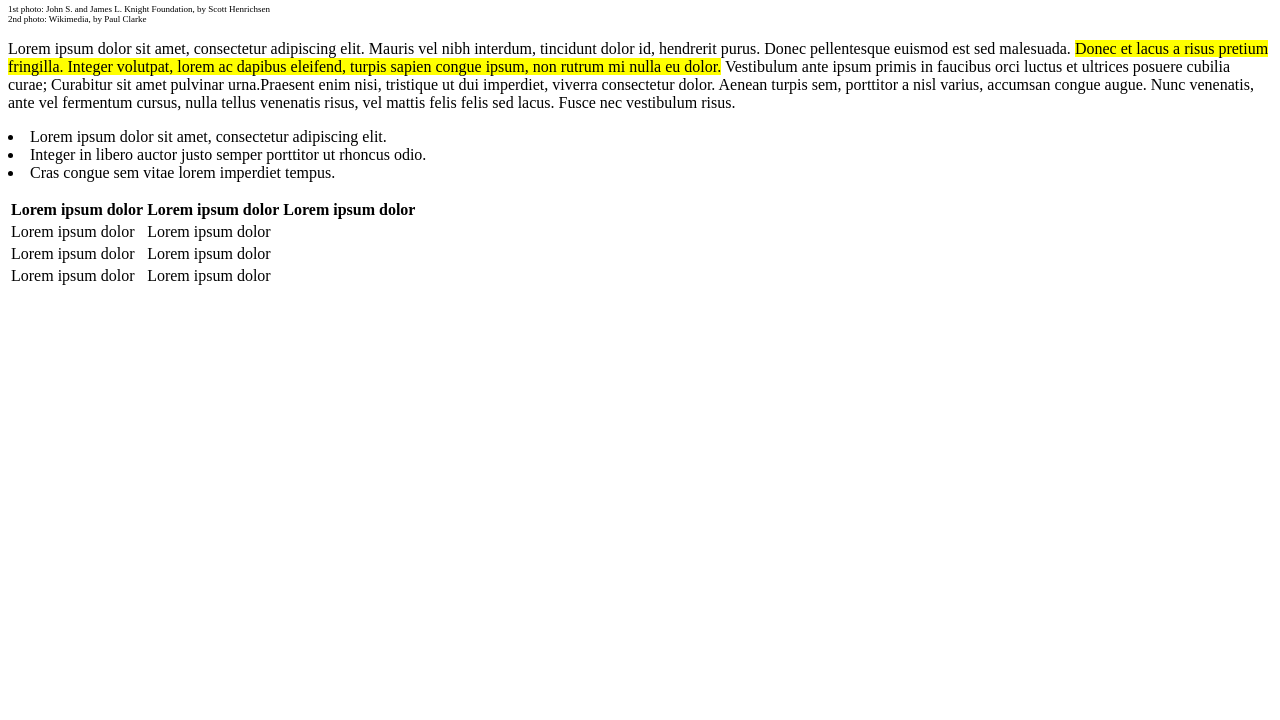
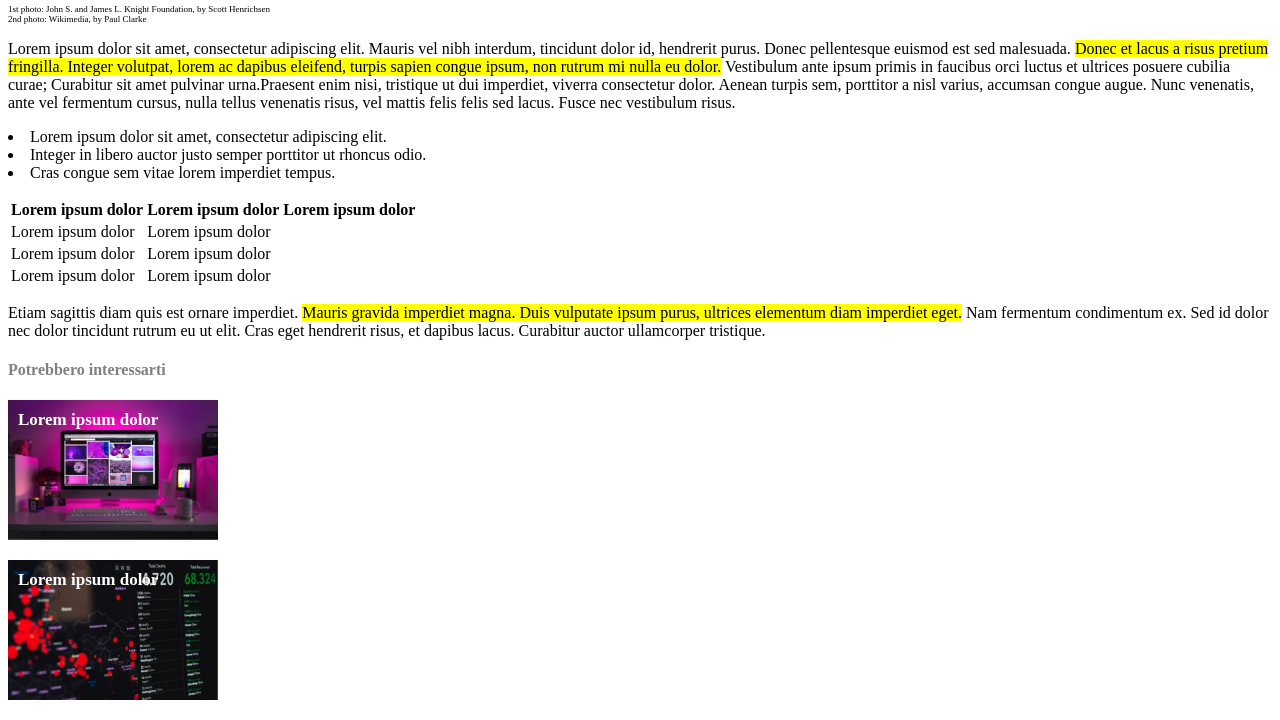
Before and after one commit to Strialuc/html-css-booleaner, a plain HTML site: page index.html in a window 1280 px wide. Shown: the part 763-1483 px from the top of the page. Before the commit the page ends 1069 px from the top, so only its background shows below. Drawn offline with Linux system fonts and the light colour scheme.

Commit message:
completato footer

```diff
--- a/index.html
+++ b/index.html
@@ -93,21 +93,34 @@
             </table>
         </div>
 
-        <div>
-
-        </div>
+        <p>
+            Etiam sagittis diam quis est ornare imperdiet. <span class="testo-evidenziato">Mauris gravida imperdiet
+                magna.
+                Duis vulputate ipsum purus, ultrices elementum diam imperdiet eget.</span> Nam fermentum condimentum ex.
+            Sed
+            id dolor nec dolor tincidunt rutrum eu ut elit. Cras eget hendrerit risus, et dapibus lacus. Curabitur
+            auctor
+            ullamcorper tristique.
+        </p>
 
     </main>
 
     <footeer>
-        <h3>
+        <h4 class="testo-grigio">
+            Potrebbero interessarti
+        </h4>
+        <div class="foto-fondo">
+            <img src="/img/monitor.jpg" alt="foto monitor">
+            <div class="background-testo">
+                Lorem ipsum dolor
+            </div>
+        </div>
+        <div class="foto-fondo">
 
-        </h3>
-        <div>
-
-        </div>
-        <div>
-
+            <img src="/img/graph.jpg" alt="foto grafica dati">
+            <div class="background-testo">
+                Lorem ipsum dolor
+            </div>
         </div>
 
     </footeer>
--- a/styles/style.css
+++ b/styles/style.css
@@ -40,3 +40,25 @@ main>section>div>p{
 .testo-evidenziato{
     background-color: yellow;
 }
+
+.foto-fondo {
+  position: relative;
+  width: 300px;
+  margin-bottom: 20px;
+}
+
+.foto-fondo img {
+  width: 70%;
+  display: block;
+}
+
+.background-testo {
+  position: absolute;
+  top: 0;
+  left: 0;
+  width: 100%;
+  padding: 10px;
+  color: white;
+  font-weight: bolder;
+  font-size: 17px;
+}
```
